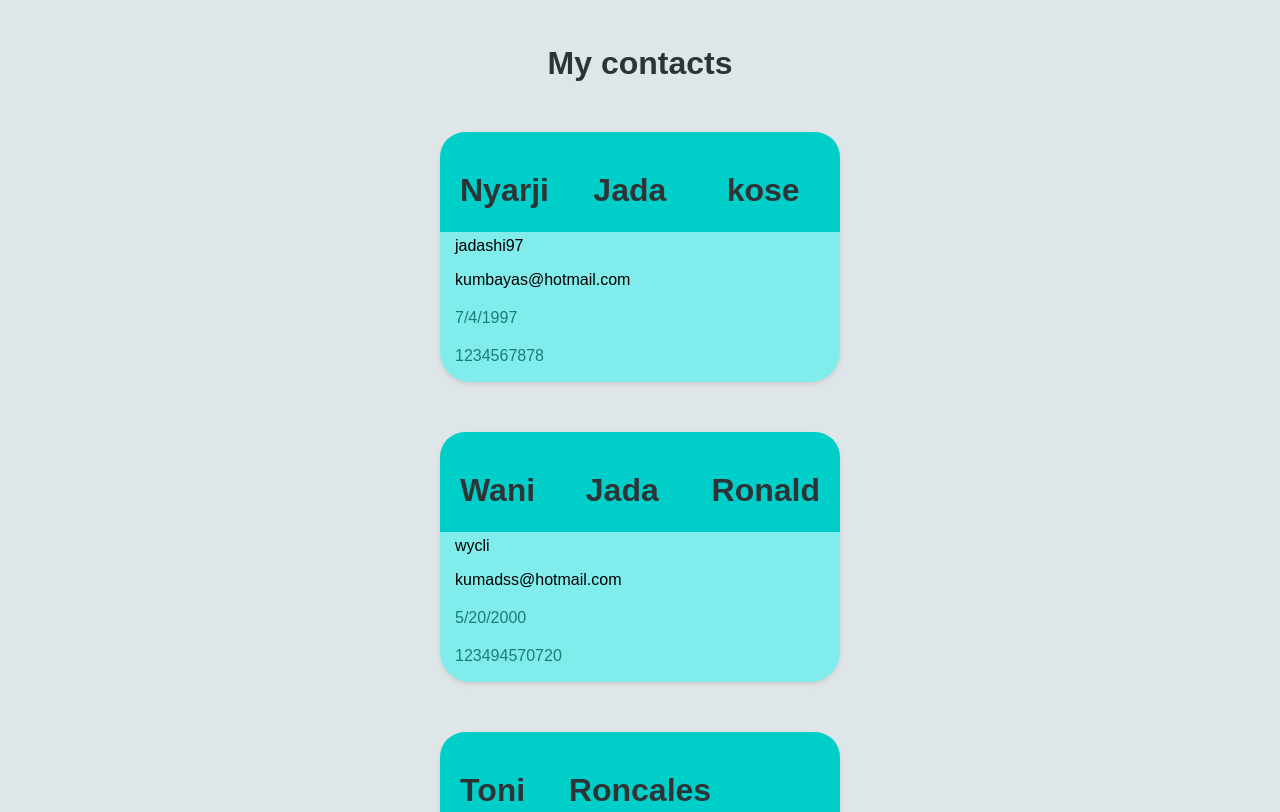
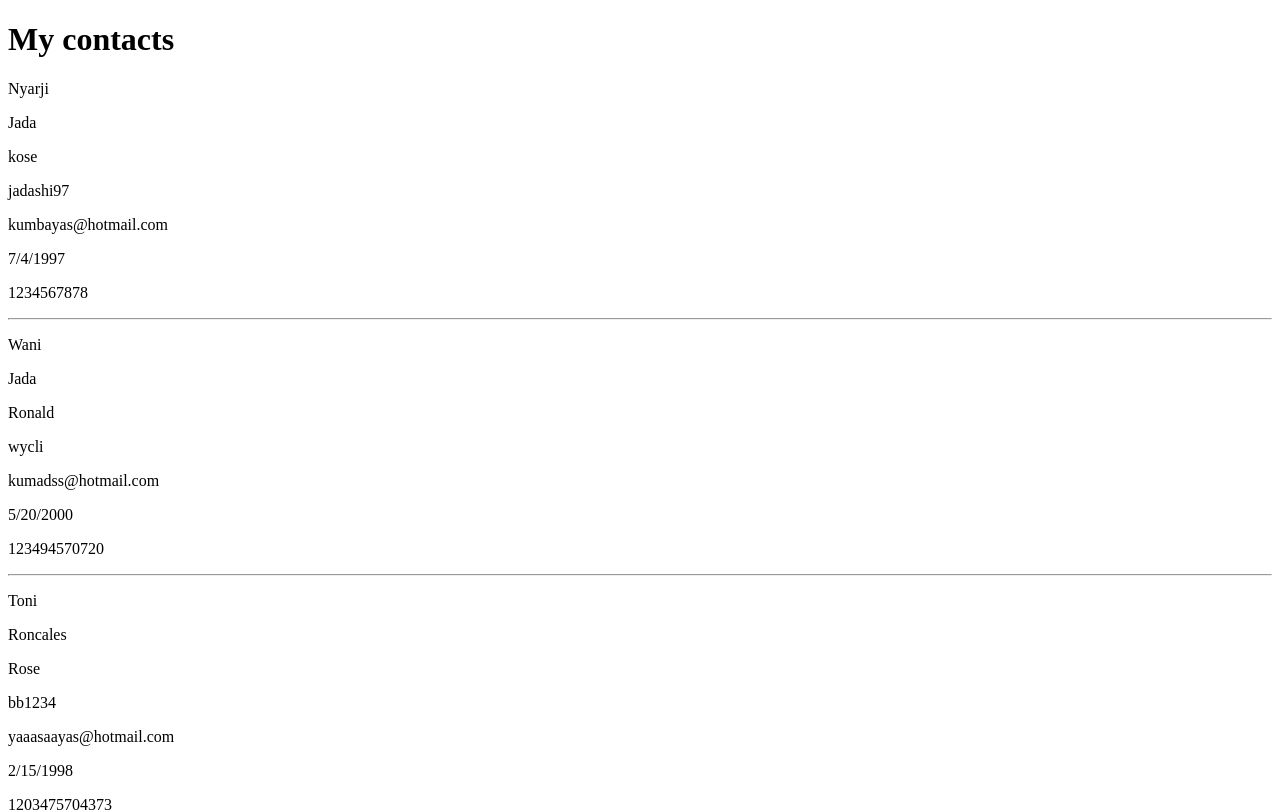
Before and after one commit to Jadashi97/Major-Projects, a React (Create React App) app in the folder my-contact-app/: page / in a window 1280 px wide. Shown: the top 812 px of the page. Built offline with nearby package versions, Linux system fonts and the light colour scheme.

Commit message:
(fix): add form button & header to allow input of new contact.

```diff
--- a/my-contact-app/public/index.html
+++ b/my-contact-app/public/index.html
@@ -2,7 +2,7 @@
 <html>
     <head>
         <title>Contact app</title>
-        <link rel="stylesheet" href="index.css">
+        <!-- <link rel="stylesheet" href="index.css"> -->
     </head>
     <body>
         <div id="root"></div>
--- a/my-contact-app/src/components/Address.jsx
+++ b/my-contact-app/src/components/Address.jsx
@@ -1,7 +1,11 @@
 import React from "react";
 
 function Address(props){
-    return <p className="info">{props.addyInfor}</p>
+    return (
+        <div>
+            <p className="info">{props.Address}</p>
+        </div>
+    )
 }
 
 export default Address;
--- a/my-contact-app/src/components/App.jsx
+++ b/my-contact-app/src/components/App.jsx
@@ -3,43 +3,29 @@ import contacts from "../contacts";
 import Card from "./Card";
 
 //this uses the card component created in card.jsx to dynamically create more contacts using the objects from contacts.js
+function CreateList(contact){
+   return (
+    <Card
+      key = {contact.id}
+      firstName = {contact.firstName}
+      lastName = {contact.lastName}
+      otherNames = {contact.otherNames}
+      birthDate = {contact.birthDate}
+      userName = {contact.userName}
+      email = {contact.email}
+      telNumber = {contact.telNumber}
+      address = {contact.address.country}
+    />
+   )
+
+}
+
 
 function App(){
     return (
     <div>
         <h1 className="heading">My contacts</h1>
-        <Card
-           firstName = {contacts[0].firstName}
-           lastName = {contacts[0].lastName}
-           otherNames = {contacts[0].otherNames}
-           birthDate = {contacts[0].birthDate}
-           userName = {contacts[0].userName}
-           email = {contacts[0].email}
-           telNumber = {contacts[0].telNumber}
-           address = {contacts[0].address.country}
-        />
-
-        <Card
-           firstName = {contacts[1].firstName}
-           lastName = {contacts[1].lastName}
-           otherNames = {contacts[1].otherNames}
-           birthDate = {contacts[1].birthDate}
-           userName = {contacts[1].userName}
-           email = {contacts[1].email}
-           telNumber = {contacts[1].telNumber}
-        //    address = {contacts[1].address}
-        />
-
-        <Card
-           firstName = {contacts[2].firstName}
-           lastName = {contacts[2].lastName}
-           otherName = {contacts[2].otherNames}
-           birthDate = {contacts[2].birthDate}
-           userName = {contacts[2].userName}
-           email = {contacts[2].email}
-           telNumber = {contacts[2].telNumber}
-        //    address = {contacts[2].address}
-        />
+        {contacts.map(CreateList)}
 
     </div>
     );
--- a/my-contact-app/src/components/Card.jsx
+++ b/my-contact-app/src/components/Card.jsx
@@ -5,14 +5,11 @@ import Detail from "./Detail";
 //this sets a dynamic way of passing the contact information using react properties(props)
 function Card(props){
     return(
-        <div className="card">
+        <div>
             <div className="top">
-                <h3 className="name">{props.firstName}</h3>
-                <h3 className="name">{props.lastName}</h3>
-                <h3 className="name">{props.otherNames}</h3>
-
-            </div>
-            <div className="bottom">
+                <p className="name">{props.firstName}</p>
+                <p className="name">{props.lastName}</p>
+                <p className="name">{props.otherNames}</p>
                 <p className="userName">{props.userName}</p>
                 <p className="email">{props.email}</p>
                 <Detail // add this component detail to cut repetition
@@ -21,6 +18,9 @@ function Card(props){
                 <Detail
                 detailInfo= {props.telNumber}
                 />
+            </div>
+            <hr />
+            <div className="bottom">
                 <Address
                 addyInfor = {props.address}
                 />
--- a/my-contact-app/src/contacts.js
+++ b/my-contact-app/src/contacts.js
@@ -3,6 +3,7 @@
 const contacts = [
 
     {
+        id :1,
         firstName: "Nyarji",
         lastName: "Jada",
         otherNames: "kose",
@@ -12,16 +13,15 @@ const contacts = [
         telNumber: "1234567878",
 
         // figure how to include this object in the contact list
-        address:
-            [{
-                country : "South Sudan",
+        address: {country : "South Sudan",
                 City: "juba",
                 state: "CE",
                 Street: "123 gudele rd",
-            }
-            ]
+        }
+
     },
     {
+        id : 2,
         firstName: "Wani",
         lastName: "Jada",
         otherNames: "Ronald",
@@ -40,6 +40,7 @@ const contacts = [
 
     },
     {
+        id: 3,
         firstName: "Toni",
         lastName: "Roncales",
         otherNames: "Rose",
```
Also changed, not shown: my-contact-app/src/components/Header.jsx (added, +12 -0 lines).
